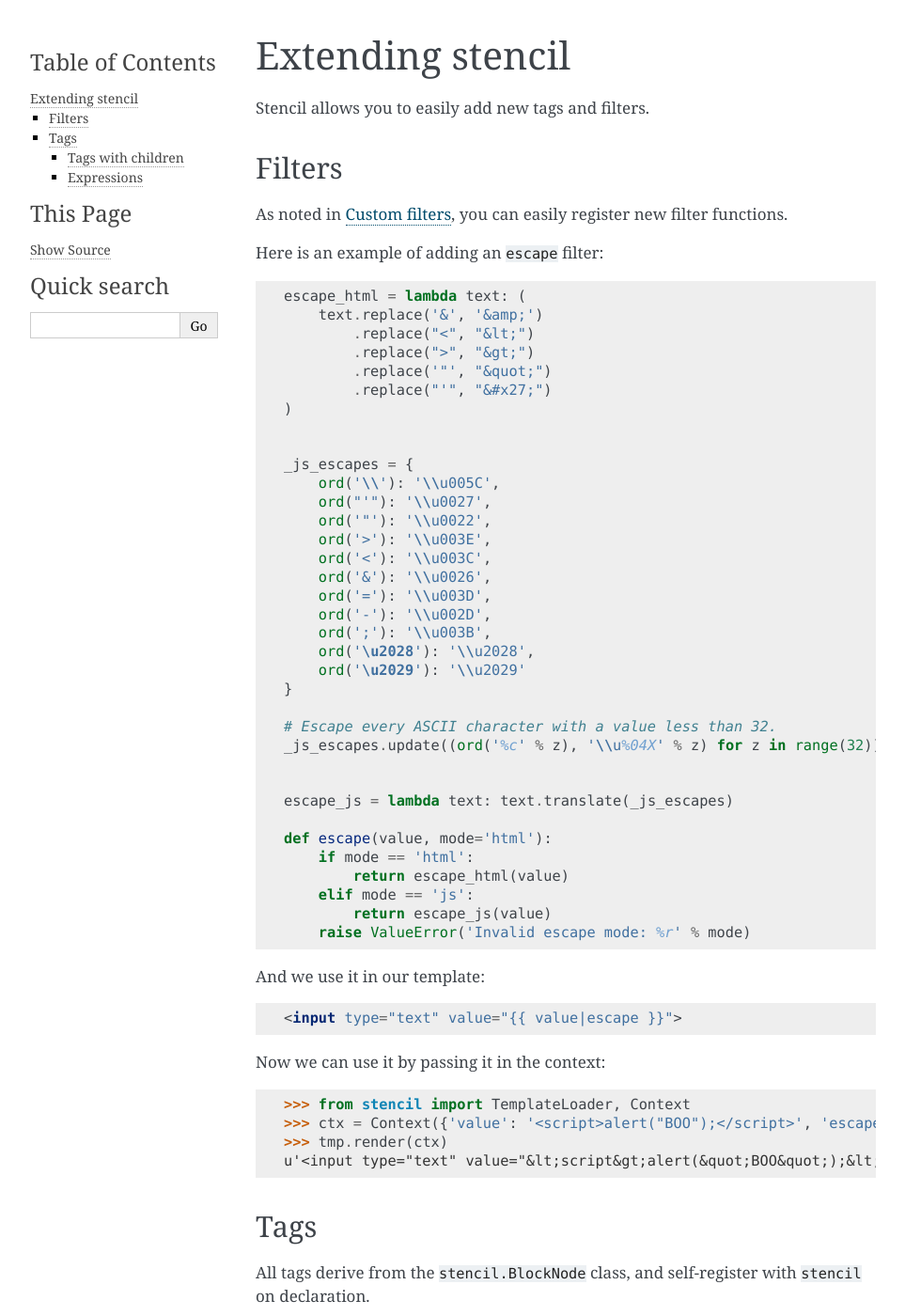
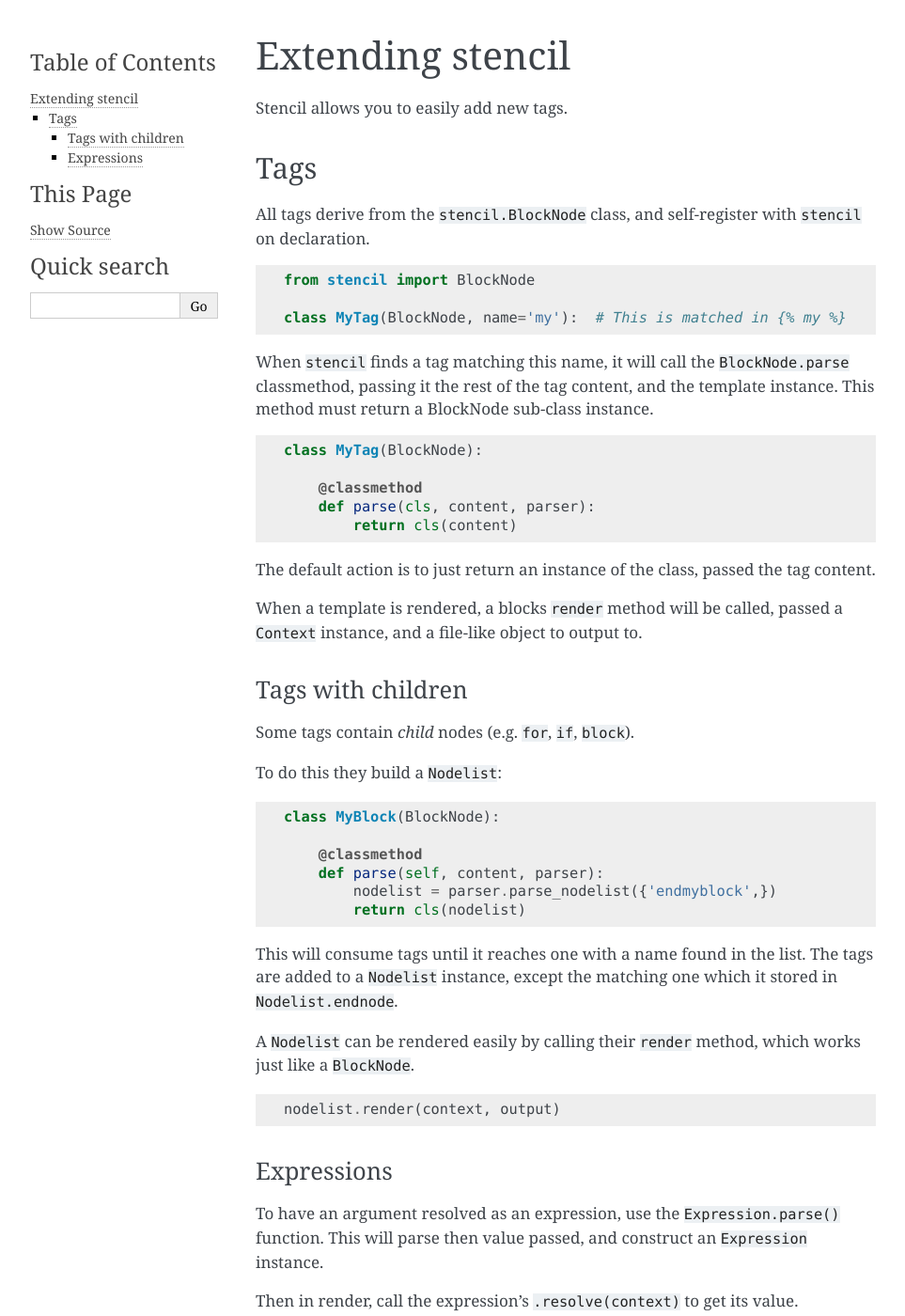
Before and after one commit to funkybob/stencil, a Sphinx documentation site: the page built from docs/extending.rst, in a window 1280 px wide and 1400 px high. Shown: the whole window at 94% size, without its empty margins (148-1111 px from the left). Built offline with Sphinx 7.4.7, drawn with Linux system fonts in a browser that asks for light colours; some of the changed text lies outside the part shown.

Commit message:
Update docs

```diff
--- a/docs/extending.rst
+++ b/docs/extending.rst
@@ -2,69 +2,7 @@
 Extending stencil
 =================
 
-Stencil allows you to easily add new tags and filters.
-
-Filters
-=======
-
-As noted in :ref:`custom_filters`, you can easily register new filter
-functions.
-
-Here is an example of adding an ``escape`` filter:
-
-.. code-block:: python
-
-    escape_html = lambda text: (
-        text.replace('&', '&amp;')
-            .replace("<", "&lt;")
-            .replace(">", "&gt;")
-            .replace('"', "&quot;")
-            .replace("'", "&#x27;")
-    )
-
-
-    _js_escapes = {
-        ord('\\'): '\\u005C',
-        ord("'"): '\\u0027',
-        ord('"'): '\\u0022',
-        ord('>'): '\\u003E',
-        ord('<'): '\\u003C',
-        ord('&'): '\\u0026',
-        ord('='): '\\u003D',
-        ord('-'): '\\u002D',
-        ord(';'): '\\u003B',
-        ord('\u2028'): '\\u2028',
-        ord('\u2029'): '\\u2029'
-    }
-
-    # Escape every ASCII character with a value less than 32.
-    _js_escapes.update((ord('%c' % z), '\\u%04X' % z) for z in range(32))
-
-
-    escape_js = lambda text: text.translate(_js_escapes)
-
-    def escape(value, mode='html'):
-        if mode == 'html':
-            return escape_html(value)
-        elif mode == 'js':
-            return escape_js(value)
-        raise ValueError('Invalid escape mode: %r' % mode)
-
-And we use it in our template:
-
-.. code-block:: html
-
-   <input type="text" value="{{ value|escape }}">
-
-Now we can use it by passing it in the context:
-
-.. code-block:: python
-
-   >>> from stencil import TemplateLoader, Context
-   >>> ctx = Context({'value': '<script>alert("BOO");</script>', 'escape': escape})
-   >>> tmp.render(ctx)
-   u'<input type="text" value="&lt;script&gt;alert(&quot;BOO&quot;);&lt;/script&gt;">'
-
+Stencil allows you to easily add new tags.
 
 .. _extending_tags:
 
@@ -128,51 +66,30 @@ works just like a ``BlockNode``.
 Expressions
 -----------
 
-To have an argument resolved as an expression, use the ``parse_expression``
+To have an argument resolved as an expression, use the ``Expression.parse()``
 function.  This will parse then value passed, and construct an ``Expression``
 instance.
 
-Then in render, call ``Expression.resolve(context)`` to get its value.
+Then in render, call the expression's ``.resolve(context)`` to get its value.
 
-For more fine grained parsing, and to parse ``key=expr`` syntax, use a
-``Tokens`` class.
+For more fine grained parsing, and to parse ``key=expr`` syntax, create an
+``Expression`` instance:
 
 .. code-block:: python
 
-   tokens = Tokens(content)
+   expr = Expression(content)
 
 This provides several useful methods:
 
 .. code-block:: python
 
-   value = tokens.parse_argument()
+   value = tokens._parse()
 
 Parses a single argument, be it a string, float or int literal, or a lookup.
-The result is suitable for passing as the second argument to
-``resolve_lookup``, or as the first to ``Expression``.
 
 .. code-block:: python
 
-    value = resolve_lookup(value)
+   kwargs = expr.parse_kwargs()
 
-.. code-block:: python
-
-   value, filters = tokens.parse_filter_expression()
-
-Parse a filter expression, returning a value (as from ``parse_argument``, and a
-list of (filter name, \*args) tuples.
-
-.. code-block:: python
-
-   kwargs = tokens.parse_kwargs()
-
-Parse `key=filter-expression` sequences, and construct a dict of
+Parse `key=expression` sequences, and construct a dict of
 `key: Expression()` items.
-
-
-.. code-block:: python
-
-   tokens.assert_end()
-
-Asserts the current token to be parsed is an end marker, or raises and
-assertion error with a message showing where the token was.
--- a/docs/index.rst
+++ b/docs/index.rst
@@ -25,4 +25,5 @@ K-T to Py2 just wasn't warranted.
 
 So I figured, why not see how small I can make a functional template language?
 
-Apparently, "under 400 lines of code" is the answer...
+Apparently, "under 400 lines of code" is the answer... (it's grown a little
+since then :)
```
Also changed, not shown: docs/using.rst (+0 -8 lines), docs/writing.rst (+13 -33 lines).
